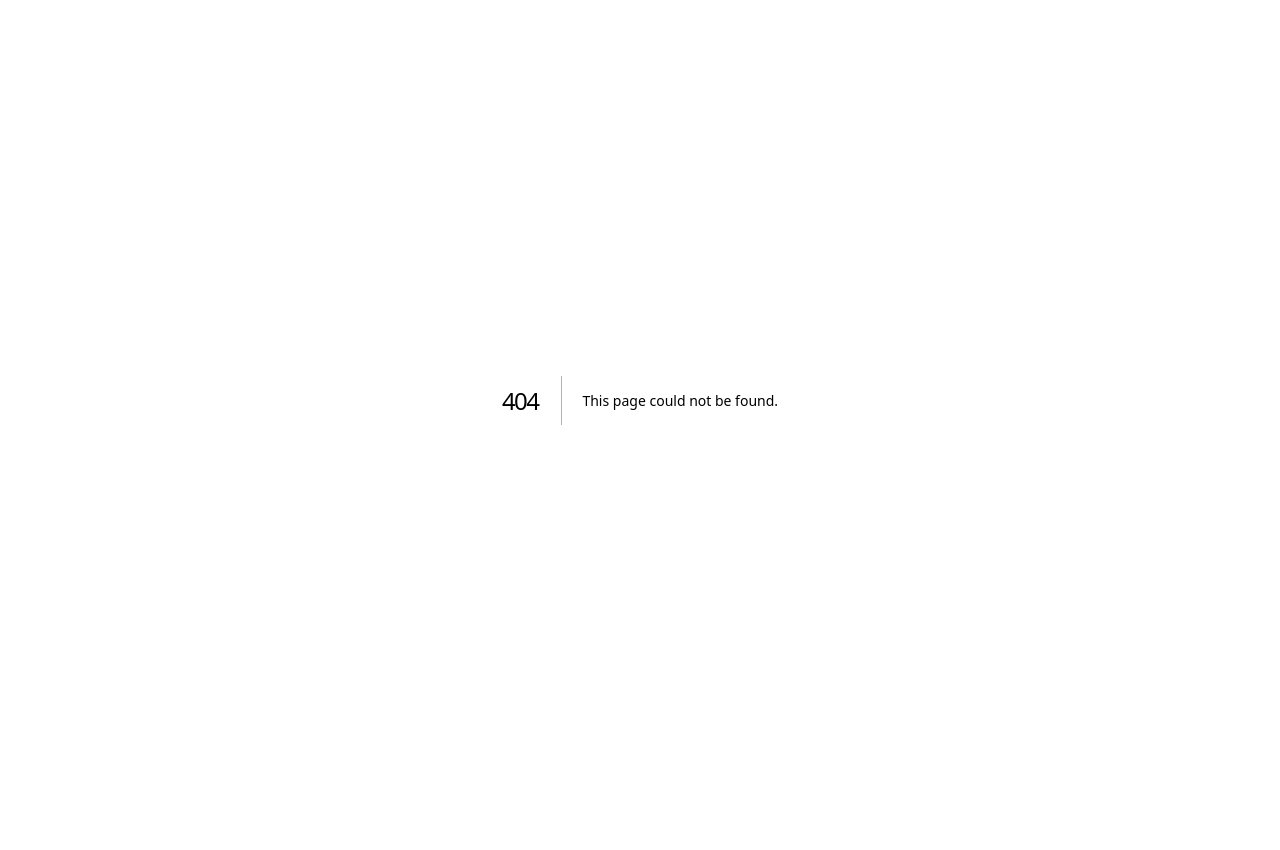
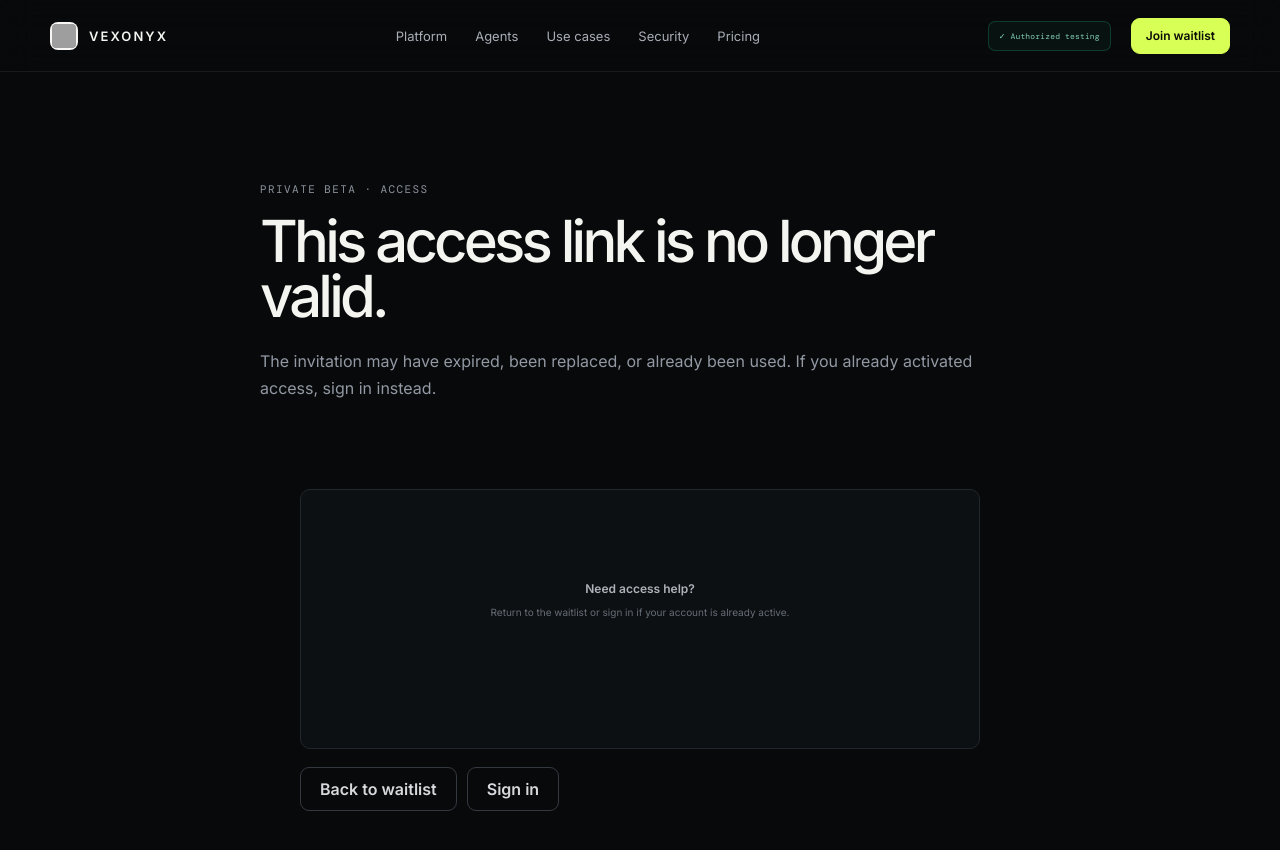
Before and after one commit to heke99/vexonyx, a Next.js app in the folder apps/web/: page /waitlist/access in a window 1280 px wide. Before the commit this address had no page. Shown: the top 850 px of the page. Before the commit the page ends 800 px from the top, so only its background shows below. Built offline with nearby package versions, Linux system fonts and the light colour scheme; grey boxes are pictures that could not be loaded; a web font is replaced by a local one.

Commit message:
add private beta account activation page

```diff
--- /dev/null
+++ b/apps/web/app/waitlist/access/page.tsx
@@ -0,0 +1,35 @@
+import { createHash } from "node:crypto";
+import Link from "next/link";
+import { MarketingHeader } from "@/components/marketing-header";
+import { WaitlistAccessForm } from "@/components/waitlist-access-form";
+import { createAdminClient } from "@/lib/supabase/admin";
+
+const uuidPattern = /^[0-9a-f]{8}-[0-9a-f]{4}-[1-5][0-9a-f]{3}-[89ab][0-9a-f]{3}-[0-9a-f]{12}$/i;
+
+export default async function WaitlistAccessPage({ searchParams }: { searchParams: Promise<{ entry?: string; token?: string }> }) {
+  const { entry = "", token = "" } = await searchParams;
+  const structurallyValid = uuidPattern.test(entry) && token.length >= 32 && token.length <= 128;
+  const admin = structurallyValid ? createAdminClient() : null;
+  const inspected = admin ? await admin.schema("launch").rpc("inspect_waitlist_invitation", {
+    p_entry_id: entry,
+    p_token_hash: createHash("sha256").update(token).digest("hex"),
+  }) : null;
+  const invitation = inspected && !inspected.error ? (Array.isArray(inspected.data) ? inspected.data[0] : inspected.data) : null;
+  const valid = Boolean(invitation?.invitation_id);
+
+  return <main className="content-page">
+    <MarketingHeader />
+    <section className="shell content-hero">
+      <div className="section-label">PRIVATE BETA · ACCESS</div>
+      <h1>{valid ? "Create your VEXONYX account." : "This access link is no longer valid."}</h1>
+      <p>{valid ? "Your verified waitlist email has been approved for private-beta access. Choose a password to activate the same identity as a VEXONYX account." : "The invitation may have expired, been replaced, or already been used. If you already activated access, sign in instead."}</p>
+    </section>
+    <section className="shell" style={{ maxWidth: 680, paddingBottom: 120 }}>
+      {valid ? <WaitlistAccessForm entry={entry} token={token} /> : <div className="workspace-card"><div className="empty-state"><div><b>Need access help?</b><p>Return to the waitlist or sign in if your account is already active.</p></div></div></div>}
+      <div style={{ marginTop: 18, display: "flex", gap: 10, flexWrap: "wrap" }}>
+        <Link className="button secondary" href="/waitlist">Back to waitlist</Link>
+        <Link className="button secondary" href="/login">Sign in</Link>
+      </div>
+    </section>
+  </main>;
+}
```
